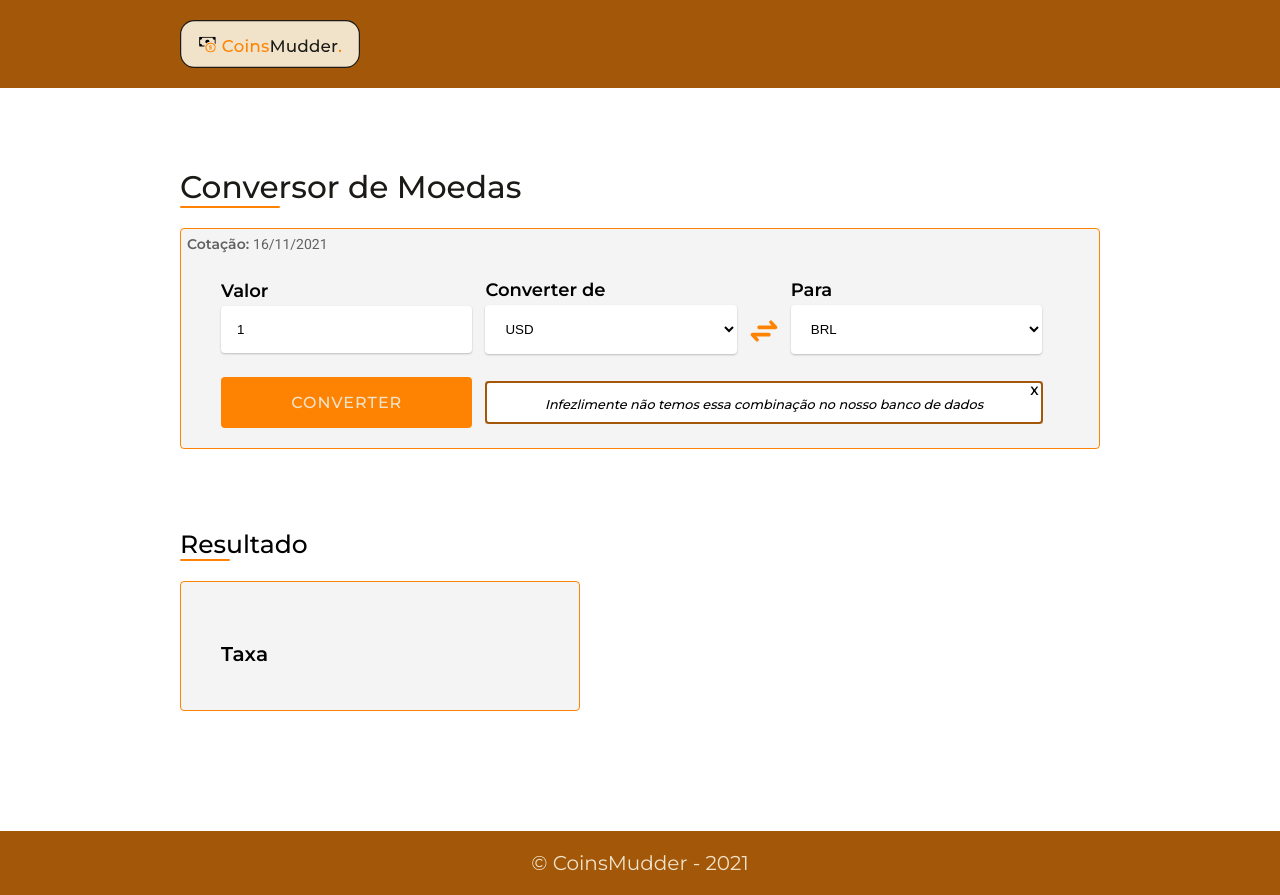
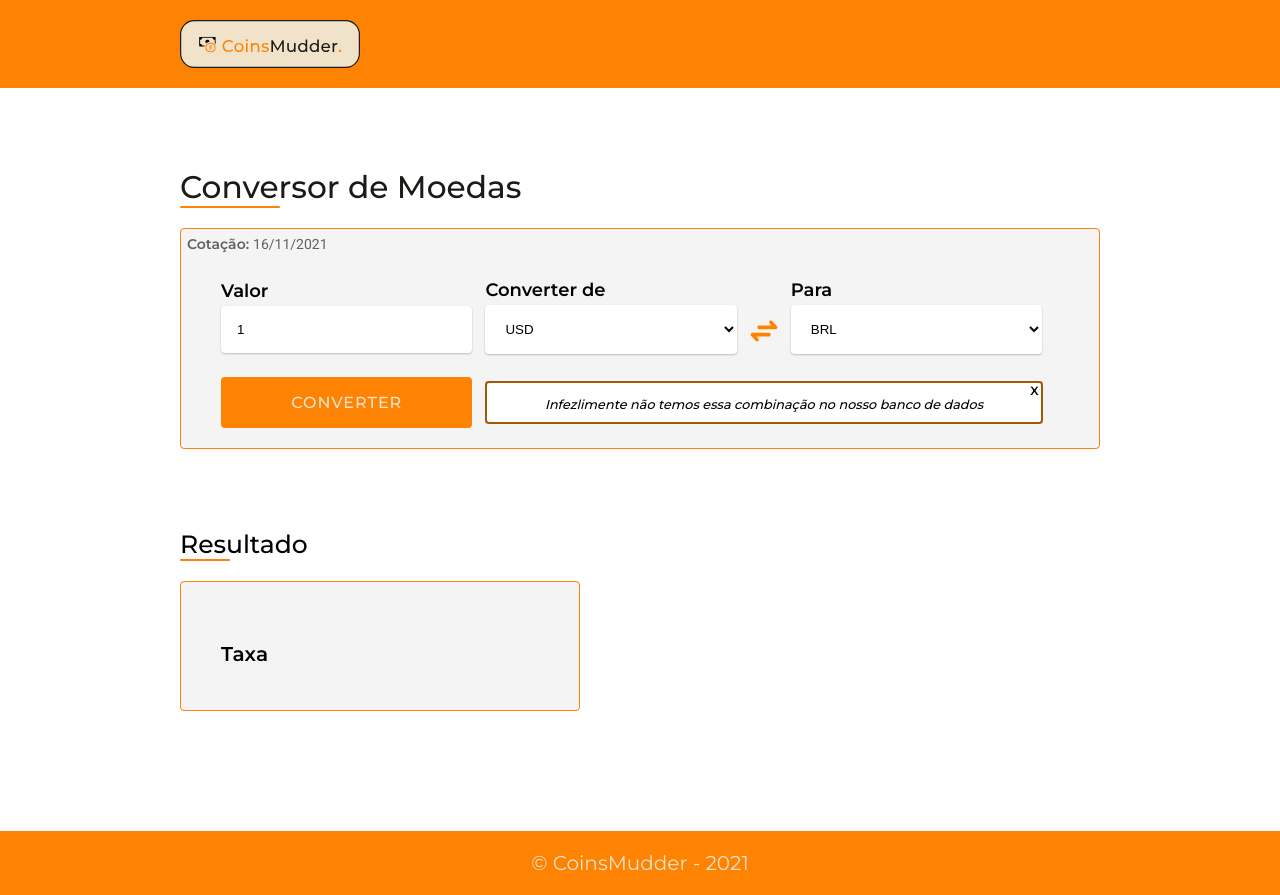
Before and after one commit to tarcisioandrade/coinsmudder, a website with bundled scripts: page index.html in a window 1280 px wide. Built offline with nearby package versions, Linux system fonts and the light colour scheme; no server answers.

Commit message:
mudei a cor do header e footer

```diff
--- a/css/style.css
+++ b/css/style.css
@@ -32,7 +32,7 @@ img {
 .header {
   padding: 1rem 0;
   margin-bottom: 4rem;
-  background: var(--cor3);
+  background: var(--cor2);
 }
 
 /* FORM */
@@ -203,7 +203,7 @@ select:focus {
 }
 /* FOOTER */
 .footer {
-  background: var(--cor3);
+  background: var(--cor2);
   color: var(--cor1);
   font-family: var(--fonteDestaque);
   text-align: center;
```
